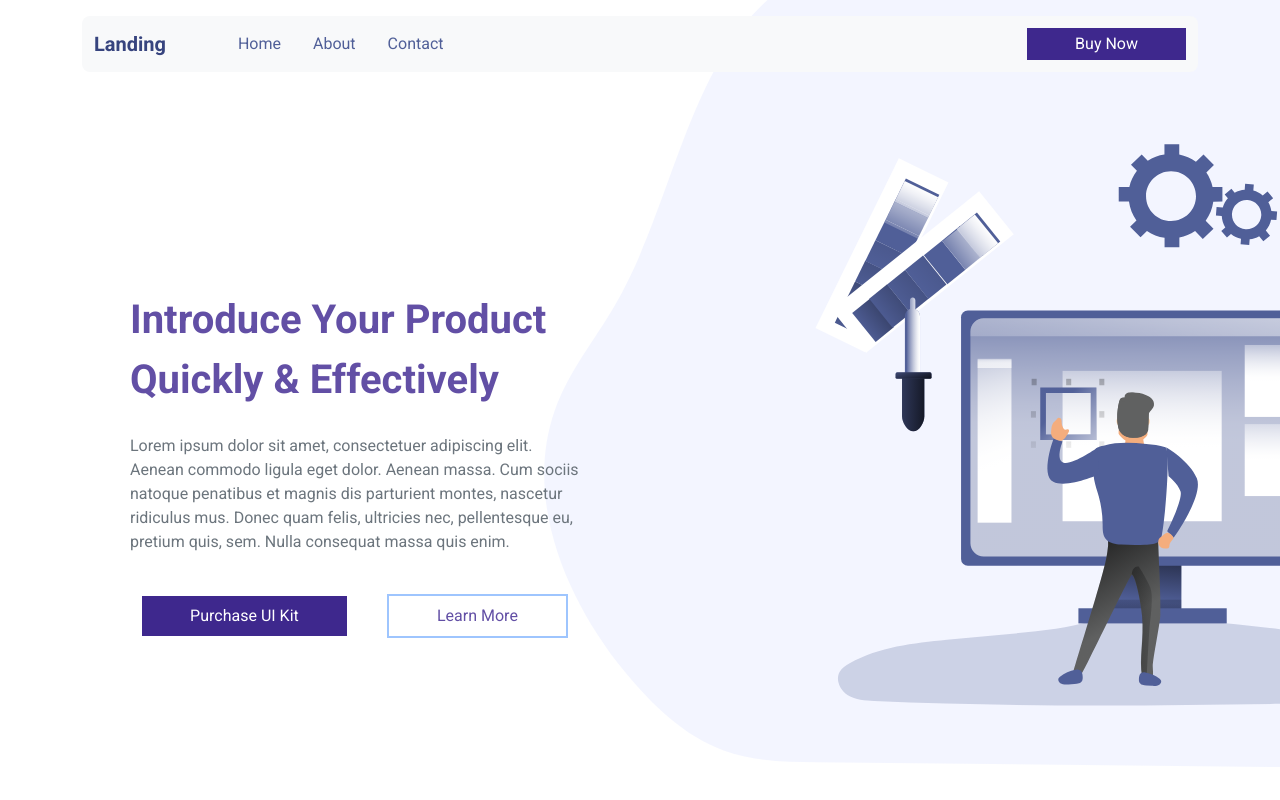
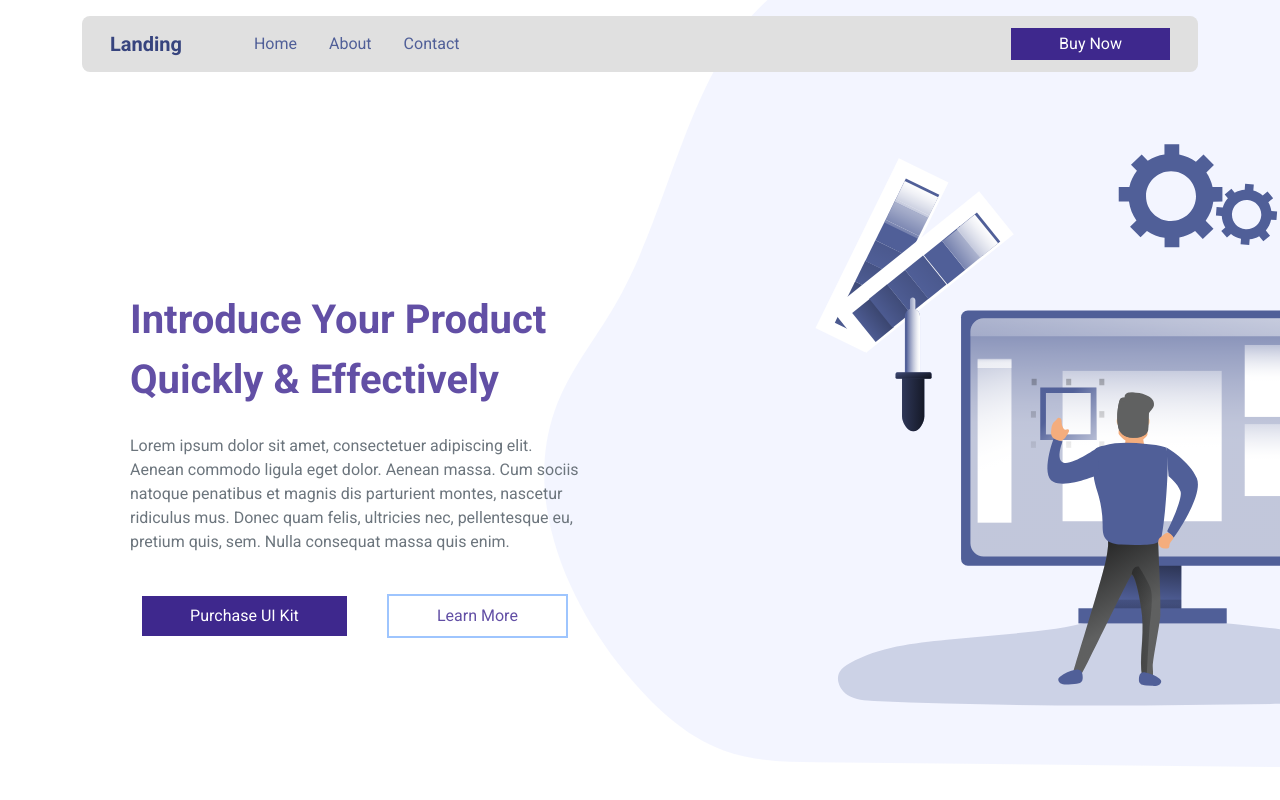
Before and after one commit to 33emre33/boostrap-basic-project, a plain HTML site: page index.html in a window 1280 px wide. Shown: the top 800 px of the page. Drawn offline with nearby package versions, Linux system fonts and the light colour scheme.

Commit message:
navbar color chancge

```diff
--- a/assets/css/style.scss
+++ b/assets/css/style.scss
@@ -51,3 +51,7 @@
         opacity: 0.5;
     }
 }
+
+.nav-bar-bg{
+    background-color: rgb(224, 224, 224);
+}
--- a/index.html
+++ b/index.html
@@ -12,7 +12,7 @@
 <body>
     <header>
         <div class="container py-3">
-            <nav class="navbar navbar-expand-lg bg-light rounded-3 ">
+            <nav class="navbar navbar-expand-lg nav-bar-bg rounded-3 px-md-3 px-1 ">
                 <div class="container-fluid">
                     <a class="navbar-brand fw-bold heading-color-37447E" href="#">Landing</a>
                     <button class="navbar-toggler" type="button" data-bs-toggle="collapse" data-bs-target="#navbarSupportedContent" aria-controls="navbarSupportedContent" aria-expanded="false" aria-label="Toggle navigation">
```
Also changed, not shown: assets/css/style.min.css.
